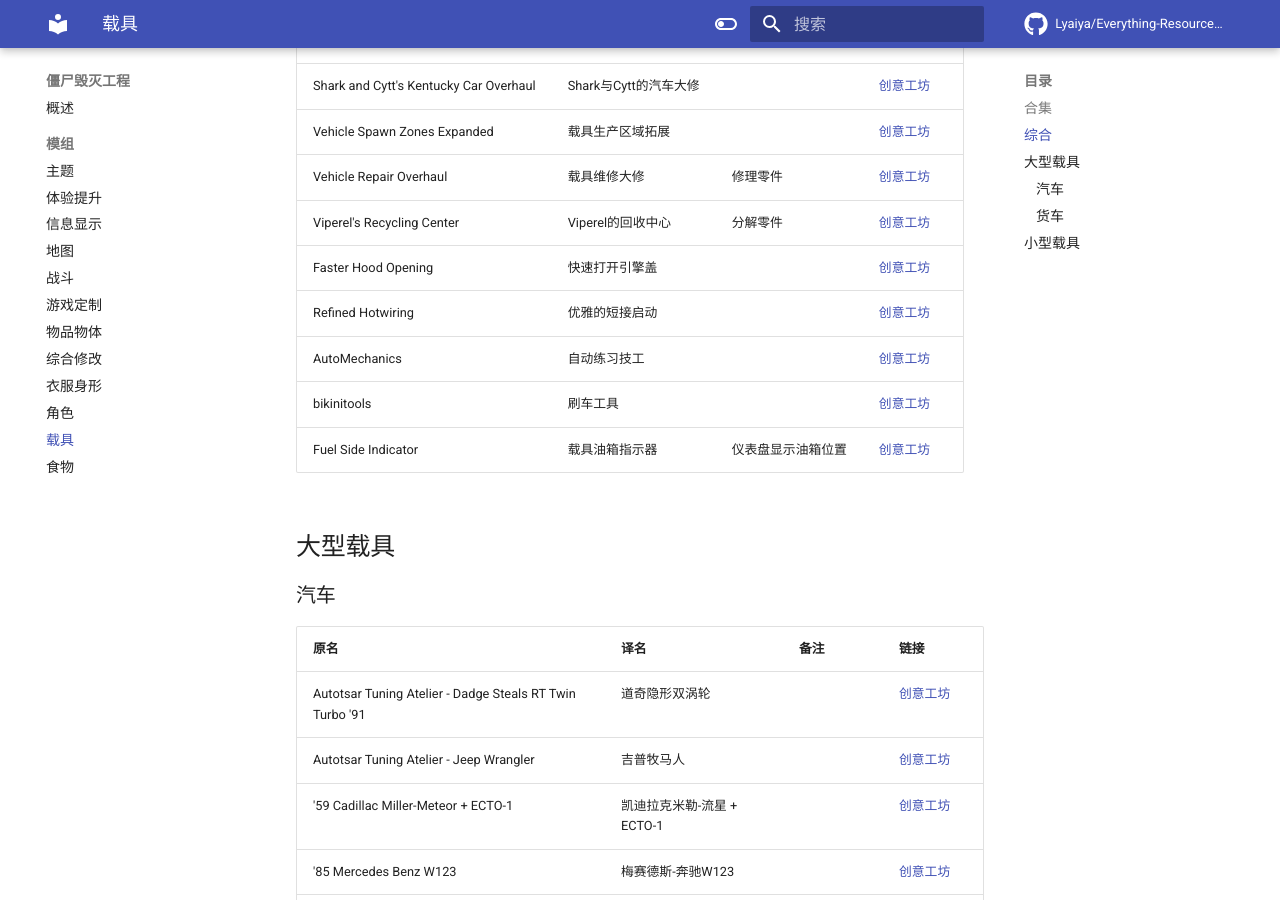
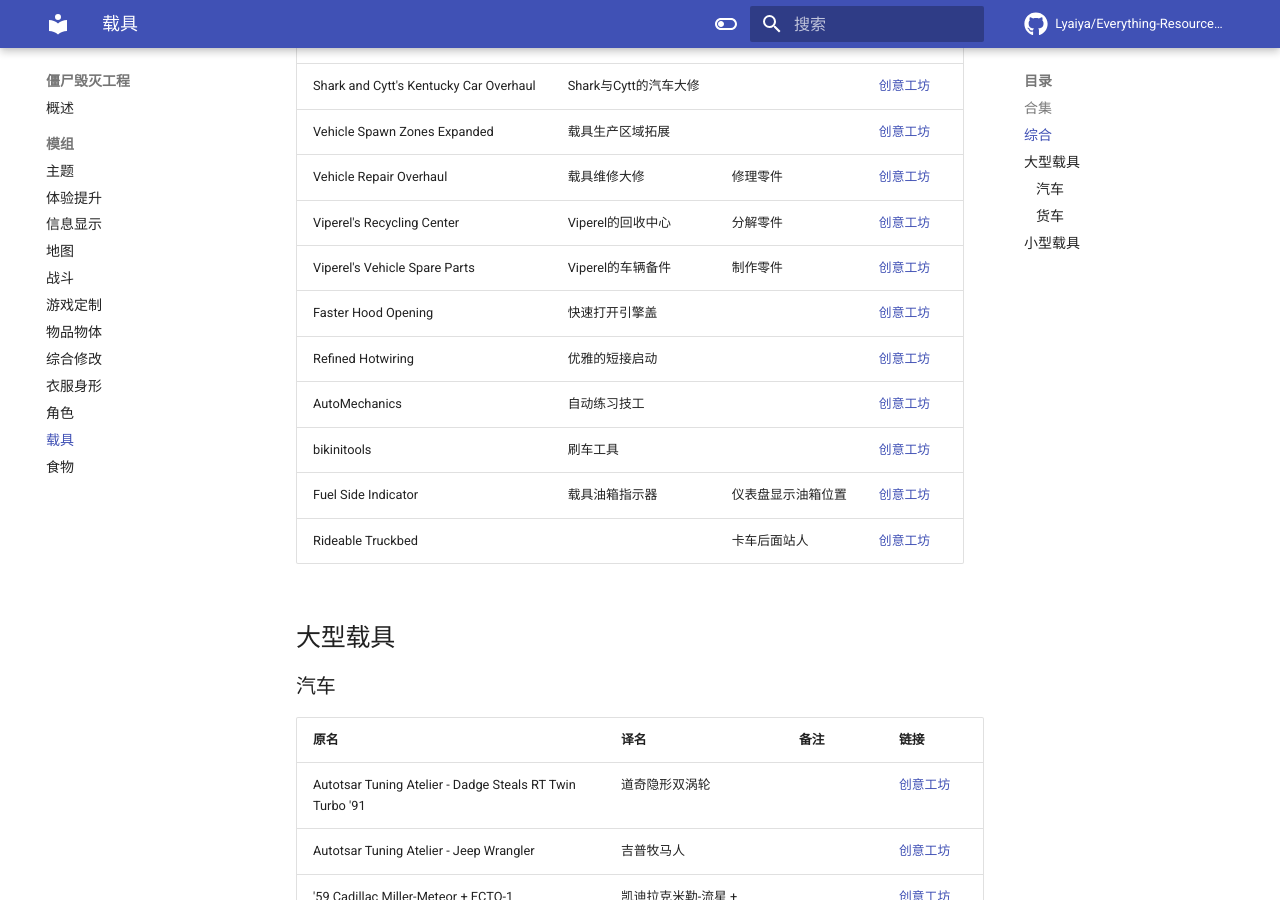
Before and after one commit to Lyaiya/Everything-Resource-Guide, an MkDocs documentation site: the page built from docs/僵尸毁灭工程/模组/载具.md, in a window 1280 px wide and 900 px high, scrolled down 423 px. Built offline with MkDocs 1.6.1 and Material for MkDocs 9.7.7, drawn with Linux system fonts in a browser that asks for light colours; comment, search, counter and statistics services are not loaded; some of the changed text lies outside the part shown.

Commit message:
PZ Update

```diff
--- a/docs/僵尸毁灭工程/模组/载具.md
+++ b/docs/僵尸毁灭工程/模组/载具.md
@@ -13,11 +13,13 @@
 | Vehicle Spawn Zones Expanded           | 载具生产区域拓展      |                    | [创意工坊](https://steamcommunity.com/sharedfiles/filedetails/?id=2793164190) |
 | Vehicle Repair Overhaul                | 载具维修大修          | 修理零件           | [创意工坊](https://steamcommunity.com/sharedfiles/filedetails/?id=2757712197) |
 | Viperel's Recycling Center             | Viperel的回收中心     | 分解零件           | [创意工坊](https://steamcommunity.com/sharedfiles/filedetails/?id=2713055926) |
+| Viperel's Vehicle Spare Parts          | Viperel的车辆备件     | 制作零件           | [创意工坊](https://steamcommunity.com/sharedfiles/filedetails/?id=2712632417) |
 | Faster Hood Opening                    | 快速打开引擎盖        |                    | [创意工坊](https://steamcommunity.com/sharedfiles/filedetails/?id=2584112711) |
 | Refined Hotwiring                      | 优雅的短接启动        |                    | [创意工坊](https://steamcommunity.com/sharedfiles/filedetails/?id=2687515849) |
 | AutoMechanics                          | 自动练习技工          |                    | [创意工坊](https://steamcommunity.com/sharedfiles/filedetails/?id=2588598892) |
 | bikinitools                            | 刷车工具              |                    | [创意工坊](https://steamcommunity.com/sharedfiles/filedetails/?id=2634426926) |
 | Fuel Side Indicator                    | 载具油箱指示器        | 仪表盘显示油箱位置 | [创意工坊](https://steamcommunity.com/sharedfiles/filedetails/?id=2616986064) |
+| Rideable Truckbed                      |                       | 卡车后面站人       | [创意工坊](https://steamcommunity.com/sharedfiles/filedetails/?id=2877551501) |
 
 ## 大型载具
 
```
Also changed, not shown: other parts of docs/僵尸毁灭工程/模组/载具.md (+0 -1 lines), docs/僵尸毁灭工程/模组/信息显示.md (+1 -0 lines).
